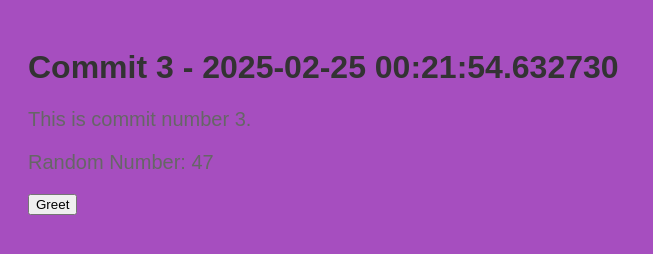
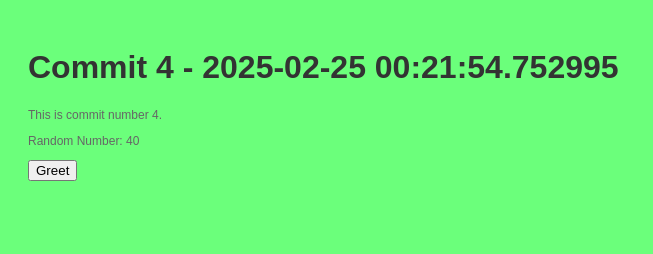
Before and after one commit to stiffs95/my-repo-20250225002151, a plain HTML site: page index.html in a window 1280 px wide. Shown: the whole page, without its empty margins (0-653 px from the left). Drawn offline with Linux system fonts and the light colour scheme.

Commit message:
📝 My last commit 4 (HTML, CSS, JS, or PY)

```diff
--- a/index.html
+++ b/index.html
@@ -2,13 +2,13 @@
     <!DOCTYPE html>
     <html>
     <head>
-        <title>Commit 3 - 2025-02-25 00:21:54.632730</title>
+        <title>Commit 4 - 2025-02-25 00:21:54.752995</title>
         <link rel="stylesheet" href="style.css">
     </head>
     <body>
-        <h1>Commit 3 - 2025-02-25 00:21:54.632730</h1>
-        <p>This is commit number 3.</p>
-        <p>Random Number: 47</p>
+        <h1>Commit 4 - 2025-02-25 00:21:54.752995</h1>
+        <p>This is commit number 4.</p>
+        <p>Random Number: 40</p>
         <button onclick="greet()">Greet</button>
         <script src="script.js"></script>
     </body>
--- a/script.js
+++ b/script.js
@@ -2,4 +2,4 @@
     function greet() {
         alert('Hello from commit ' + commitNumber + '!');
     }
-    var commitNumber = 3;
+    var commitNumber = 4;
--- a/style.css
+++ b/style.css
@@ -1,7 +1,7 @@
 
     body {
         font-family: Arial, sans-serif;
-        background-color: #a64ebf;
+        background-color: #6bff7b;
         padding: 20px;
     }
     h1 {
@@ -9,5 +9,5 @@
     }
     p {
         color: #666;
-        font-size: 20px;
+        font-size: 12px;
     }
```
